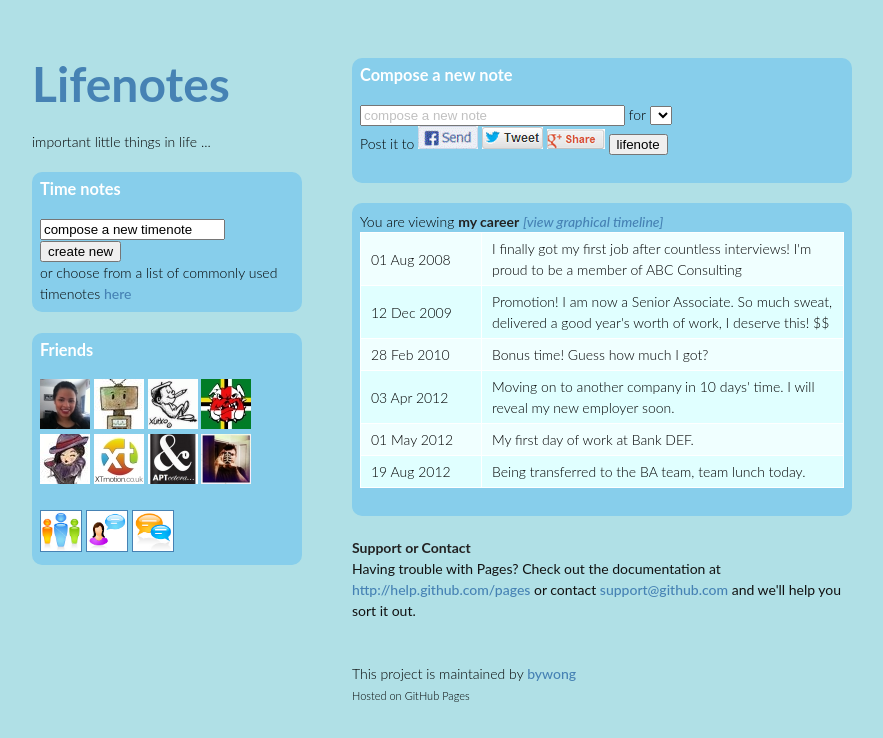
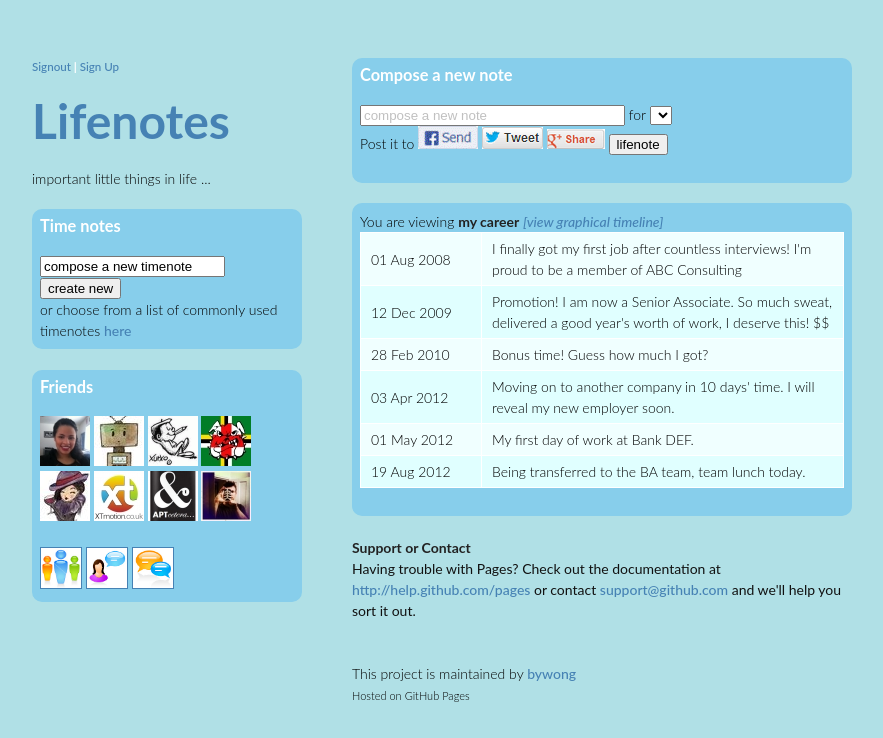
Before and after one commit to bywong/lifenotes, a plain HTML site: page index.html in a window 1280 px wide. Shown: the whole page, without its empty margins (198-1081 px from the left). Drawn offline with nearby package versions, Linux system fonts and the light colour scheme.

Commit message:
final changes

```diff
--- a/index.html
+++ b/index.html
@@ -49,6 +49,7 @@ function watermark(inputId,text){
 <body ng-controller="MyController">
 <div class="wrapper">
 <header>
+<h5><a href="javascript:alert('You can not sign out, I am not done yet :)');">Signout</a> | <a href="javascript:alert('Nice try!');">Sign Up</a></h5>
 <h1>Lifenotes</h1>
 <p>important little things in life ...</p>
 <p>
@@ -101,7 +102,7 @@ notes</h3>
     {{message}}
   </option>
 </select>
-<br>Post it to&nbsp;</button><img src="images/fbsend.gif" alt="facebook" />&nbsp;<img src="images/twit.gif" alt="twitter" />&nbsp;<img src="images/googlep.gif" alt="google+" />&nbsp;<input type="submit" value="lifenote">
+<br>Post it to&nbsp;</button><a href="javascript:alert('Please log in to facebook');"><img src="images/fbsend.gif" alt="facebook" /></a>&nbsp;<a href="javascript:alert('Please log in to twitter');"><img src="images/twit.gif" alt="twitter" /></a>&nbsp;<a href="javascript:alert('Please log in to google+');"><img src="images/googlep.gif" alt="google+" /></a>&nbsp;<input type="submit" value="lifenote" onclick="javascript:alert('Hello! Thanks for clicking');">
 </p>
 
 
```
